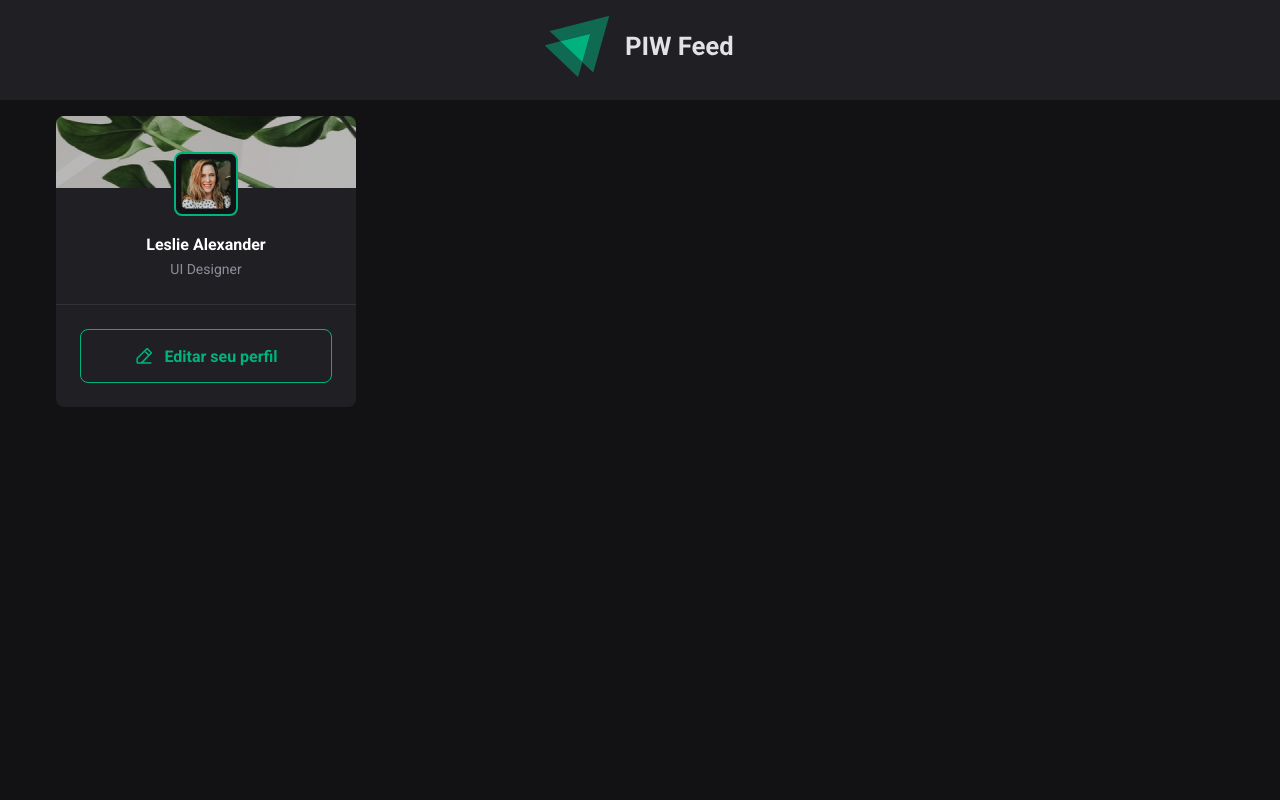
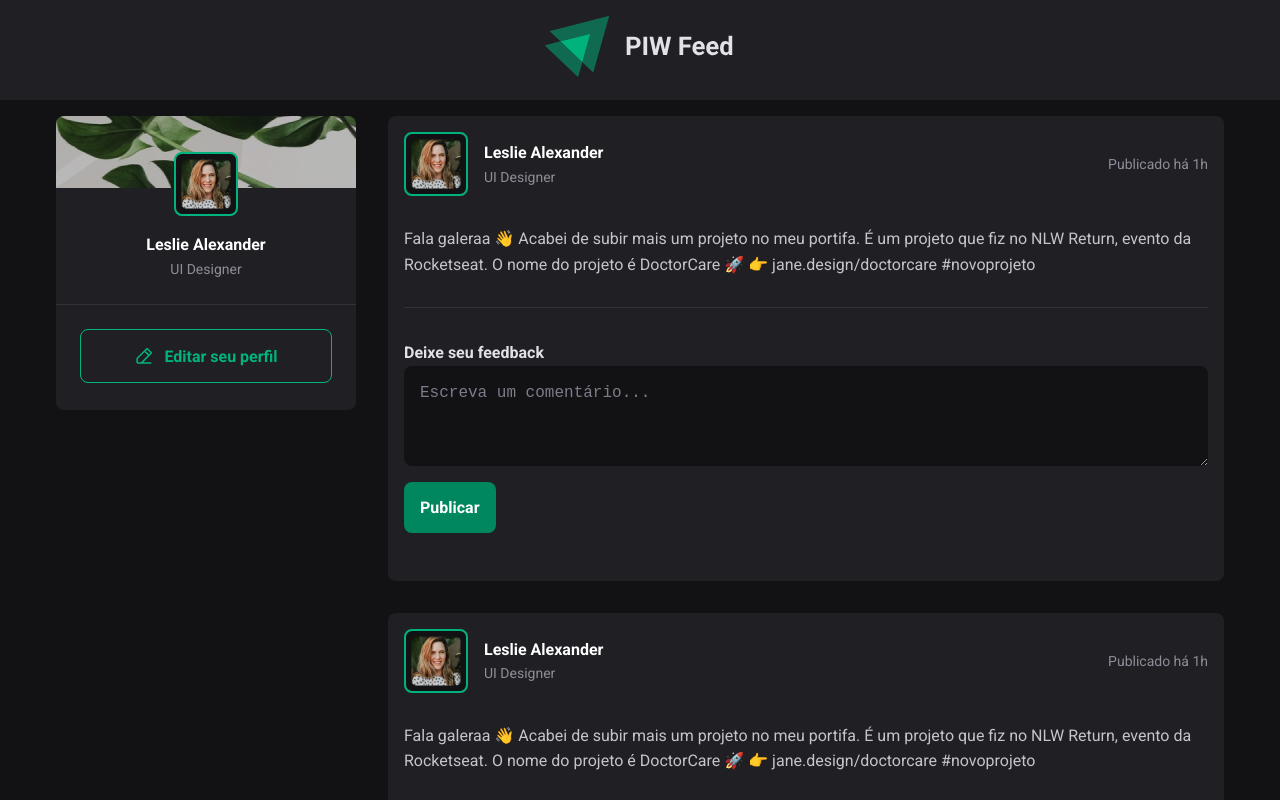
Before and after one commit to joaovictor3g/projetos-de-interface-web, a React (Vite) app in the folder frontend/: page /feed in a window 1280 px wide. Shown: the top 800 px of the page. Built offline with nearby package versions, Linux system fonts and the light colour scheme.

Commit message:
feat: adds posts sections

```diff
--- /dev/null
+++ b/frontend/src/components/shared/Post/index.tsx
@@ -0,0 +1,32 @@
+import { Avatar } from "../Avatar";
+import { PostContainer } from "./styles";
+
+export function Post() {
+  return (
+    <PostContainer>
+      <header>
+        <Avatar />
+        <time>Publicado há 1h</time>
+      </header>
+
+      <div className="content">
+        <p>
+          Fala galeraa 👋 Acabei de subir mais um projeto no meu portifa. É um
+          projeto que fiz no NLW Return, evento da Rocketseat. O nome do projeto
+          é DoctorCare 🚀 👉 jane.design/doctorcare #novoprojeto
+        </p>
+      </div>
+
+      <footer>
+        <form>
+          <div className="control">
+            <label>Deixe seu feedback</label>
+            <textarea placeholder="Escreva um comentário..." />
+          </div>
+
+          <button type="submit">Publicar</button>
+        </form>
+      </footer>
+    </PostContainer>
+  );
+}
--- /dev/null
+++ b/frontend/src/components/shared/Post/styles.ts
@@ -0,0 +1,98 @@
+import styled from "styled-components";
+
+export const PostContainer = styled.div`
+  background-color: ${({ theme }) => theme.colors.gray2};
+  border-radius: 8px;
+  padding: 1rem;
+
+  header {
+    display: flex;
+    align-items: center;
+    justify-content: space-between;
+
+    time {
+      font-weight: 400;
+      font-size: 0.875rem;
+      line-height: 160%;
+      color: ${({ theme }) => theme.colors.gray5};
+    }
+  }
+
+  .content {
+    margin: 30px 0;
+
+    p {
+      font-weight: 400;
+      font-size: 1rem;
+      line-height: 160%;
+      color: ${({ theme }) => theme.colors.gray6};
+    }
+  }
+
+  footer {
+    border-top: 1px solid ${({ theme }) => theme.colors.gray3};
+    padding: 2rem 0;
+
+    form {
+      display: flex;
+      flex-direction: column;
+      gap: 1rem;
+
+      .control {
+        display: flex;
+        flex-direction: column;
+
+        label {
+          font-weight: 700;
+          font-size: 1rem;
+          line-height: 160%;
+          color: ${({ theme }) => theme.colors.gray7};
+        }
+      }
+
+      textarea {
+        resize: vertical;
+        min-width: 200px;
+        background: ${({ theme }) => theme.colors.gray1};
+        border: 0;
+        border-radius: 8px;
+        height: 50px;
+        padding: 1rem;
+        min-height: 100px;
+
+        font-weight: 400;
+        font-size: 1rem;
+        line-height: 140%;
+        color: ${({ theme }) => theme.colors.gray6};
+
+        &::placeholder {
+          color: ${({ theme }) => theme.colors.gray4};
+        }
+
+        &:focus {
+          border: 1px solid ${({ theme }) => theme.colors.greenLight};
+          outline: 1px solid ${({ theme }) => theme.colors.greenLight};
+        }
+      }
+
+      button {
+        border-radius: 8px;
+        background-color: ${({ theme }) => theme.colors.green};
+        border: 0;
+        color: ${({ theme }) => theme.colors.white};
+
+        width: max-content;
+        padding: 1rem;
+
+        font-weight: 700;
+        font-size: 1rem;
+        line-height: 19px;
+        transition: background-color 0.2s;
+
+        &:hover {
+          background-color: ${({ theme }) => theme.colors.greenLight};
+        }
+      }
+    }
+  }
+`;
--- a/frontend/src/components/shared/ProfileBox/styles.ts
+++ b/frontend/src/components/shared/ProfileBox/styles.ts
@@ -9,6 +9,7 @@ export const ProfileBoxContainer = styled.div`
   background-size: 100% 72px;
   max-width: 300px;
   width: 100%;
+  max-height: 294px;
 
   border-radius: 8px;
 
--- a/frontend/src/pages/Feed/index.tsx
+++ b/frontend/src/pages/Feed/index.tsx
@@ -1,3 +1,4 @@
+import { Post } from "@/components/shared/Post";
 import { ProfileBox } from "@/components/shared/ProfileBox";
 import { FeedContainer } from "./styles";
 
@@ -5,6 +6,13 @@ export function Feed() {
   return (
     <FeedContainer>
       <ProfileBox />
+      <div className="posts-wrapper">
+        <Post />
+        <Post />
+        <Post />
+        <Post />
+        <Post />
+      </div>
     </FeedContainer>
   );
 }
--- a/frontend/src/pages/Feed/styles.ts
+++ b/frontend/src/pages/Feed/styles.ts
@@ -2,4 +2,13 @@ import styled from "styled-components";
 
 export const FeedContainer = styled.section`
   ${({ theme }) => theme.customs.wrapper};
+  display: grid;
+  grid-template-columns: 300px 1fr;
+  gap: 2rem;
+
+  .posts-wrapper {
+    display: flex;
+    flex-direction: column;
+    gap: 2rem;
+  }
 `;
```
